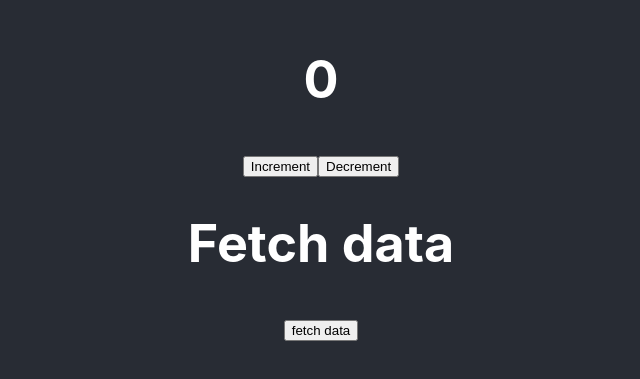
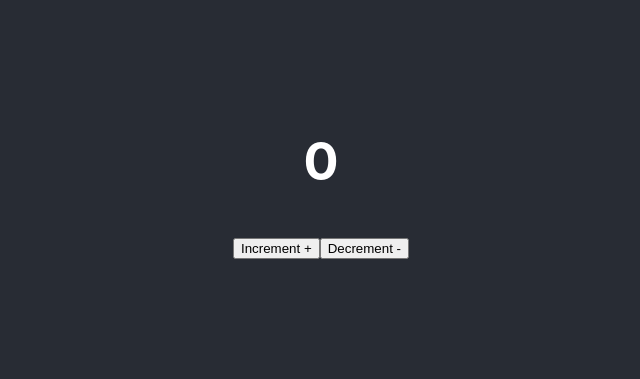
Before and after one commit to eldorcodes/react-redux-counter, a React (Create React App) app: page / in a window 1280 px wide. Shown: the part 223-602 px from the top of the page, without its empty margins (319-959 px from the left). Built offline with nearby package versions, Linux system fonts and the light colour scheme.

Commit message:
store state and reducer

```diff
--- a/src/App.js
+++ b/src/App.js
@@ -2,14 +2,16 @@ import logo from './logo.svg';
 import './App.css';
 import CounterComponent from './components.js/CounterComponent';
 import DataCOmponent from './components.js/DataCOmponent';
+import CounterPage from './reduxExamples/redux/CounterPage';
 
 
 function App() {
   return (
     <div className="App">
       <header className="App-header">
-       <CounterComponent />
-       <DataCOmponent />
+       {/* <CounterComponent />
+       <DataCOmponent /> */}
+       <CounterPage />
       </header>
     </div>
   );
--- a/src/index.js
+++ b/src/index.js
@@ -5,10 +5,11 @@ import App from './App';
 import reportWebVitals from './reportWebVitals';
 import { Provider } from 'react-redux';
 import { store } from './redux/Store';
+import { Store } from './reduxExamples/redux/Store';
 
 const root = ReactDOM.createRoot(document.getElementById('root'));
 root.render(
-  <Provider store={store}>
+  <Provider store={Store}>
     <App />
   </Provider>
 );
--- /dev/null
+++ b/src/reduxExamples/redux/CounterPage.jsx
@@ -0,0 +1,20 @@
+import React from 'react';
+import { useDispatch, useSelector } from 'react-redux';
+import { decrement, increment } from './CounterState';
+
+export default function CounterPage() {
+    const dispatch = useDispatch();
+
+    const count = useSelector((state) => {
+        console.log('state',state);
+        return state.count.value
+    });
+
+  return (
+    <div>
+        <h1>{count}</h1>
+        <button onClick={() => dispatch(increment())}>Increment + </button>
+        <button onClick={() => dispatch(decrement())}>Decrement - </button>
+    </div>
+  )
+}
--- /dev/null
+++ b/src/reduxExamples/redux/CounterState.jsx
@@ -0,0 +1,22 @@
+import { createSlice } from "@reduxjs/toolkit"
+
+const initialState = {
+    value:0
+}
+
+const counterState = createSlice({
+    name:'Count',
+    initialState,
+    reducers:{
+        increment:(state) => {
+            state.value += 1
+        },
+        decrement:(state) => {
+            state.value -= 1
+        }
+    }
+});
+
+export const { increment, decrement } = counterState.actions;
+
+export default counterState.reducer;
--- /dev/null
+++ b/src/reduxExamples/redux/Store.jsx
@@ -0,0 +1,14 @@
+import { configureStore } from "@reduxjs/toolkit";
+import CounterState from "./CounterState";
+
+export const Store = configureStore({
+    reducer:{
+        count:CounterState
+    }
+});
+
+Store.subscribe(() => {
+    let storeState = Store.getState();
+    console.log('storeState',storeState);
+    console.log('Successfully subscribed for Store');
+});
```
